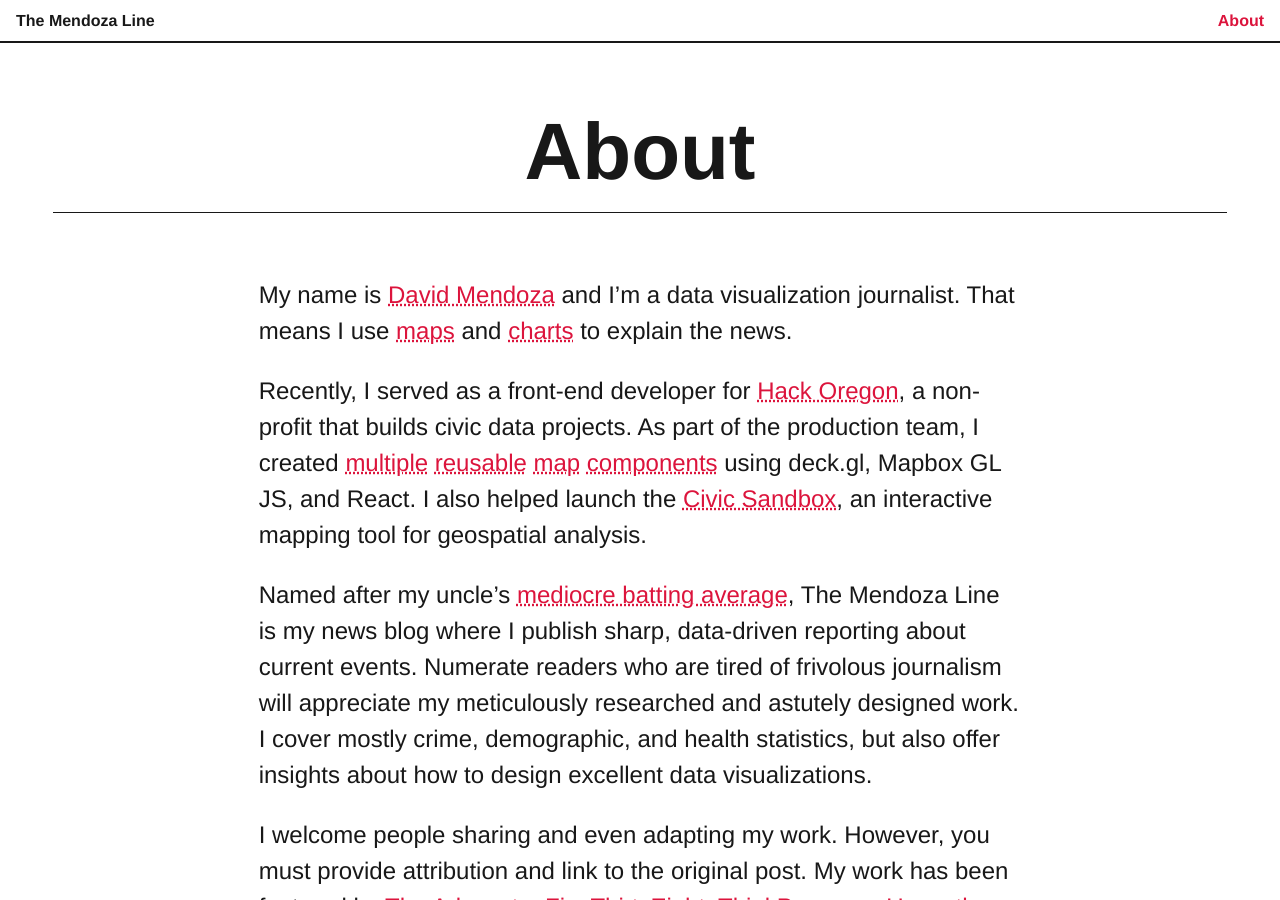
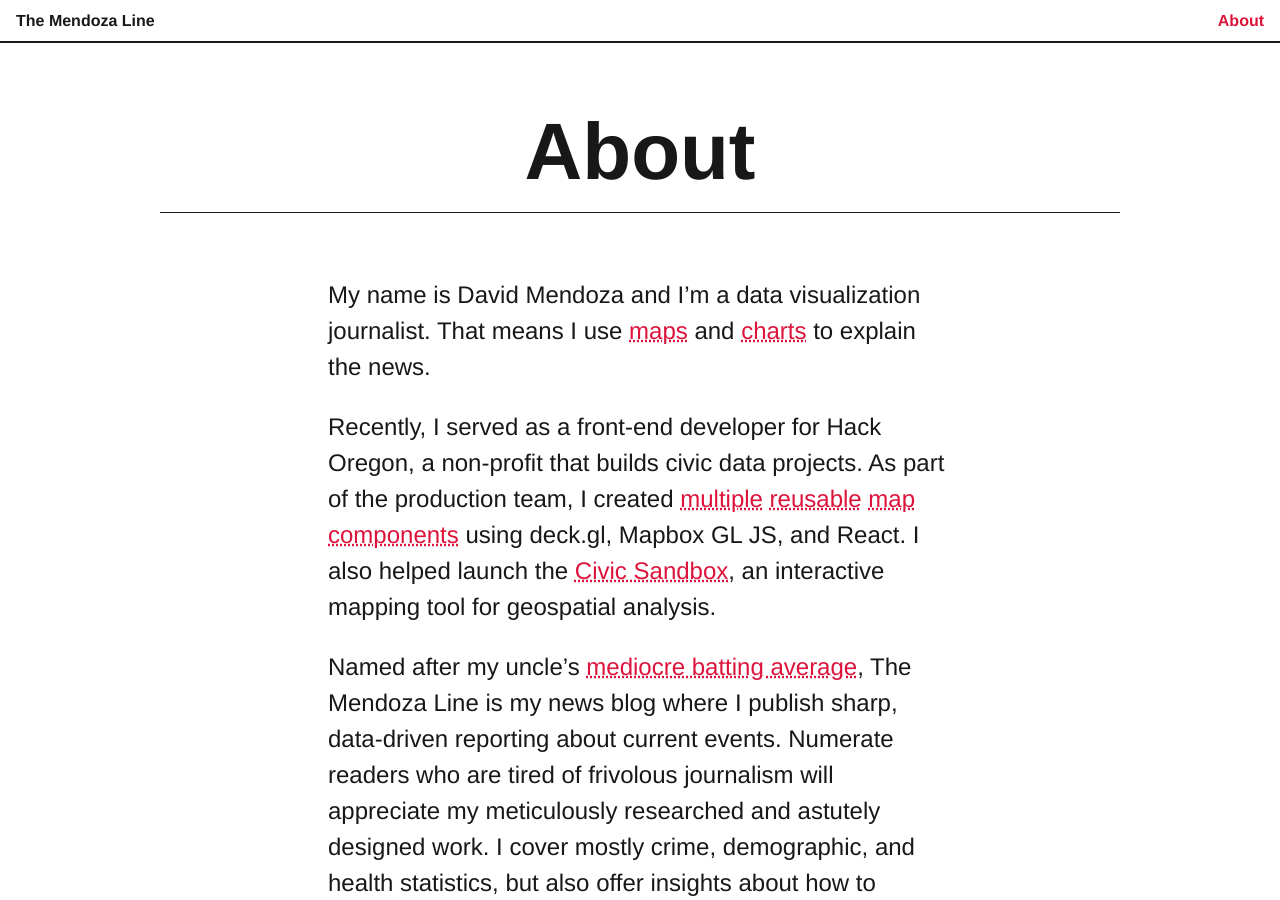
Before and after one commit to mendozaline/mendozaline.github.io, a Jekyll site: the page built from about.md, in a window 1280 px wide and 900 px high. Built offline with Jekyll 4.4.1, drawn with Linux system fonts in a browser that asks for light colours; comment, search, counter and statistics services are not loaded; part of the change alters nothing that is shown.

```diff
--- a/_layouts/page.html
+++ b/_layouts/page.html
@@ -1,7 +1,7 @@
 ---
 layout: default
 ---
-<article class="col-11 mx-auto">
+<article class="col-9 mx-auto">
   <header>
     <h1 class="h0 mx-auto text-center">{{ page.title }}</h1>
   </header>
--- a/about.md
+++ b/about.md
@@ -3,9 +3,9 @@ layout: page
 title: About
 permalink: /about/
 ---
-My name is [David Mendoza](https://twitter.com/sen_mendoza/) and I’m a data visualization journalist. That means I use [maps](https://mic.com/articles/121326/evolution-of-same-sex-marriage-in-america) and [charts](https://mic.com/articles/122955/evolution-of-marijuana-legalization-in-america) to explain the news.
+My name is David Mendoza and I’m a data visualization journalist. That means I use [maps](https://mic.com/articles/121326/evolution-of-same-sex-marriage-in-america) and [charts](https://mic.com/articles/122955/evolution-of-marijuana-legalization-in-america) to explain the news.
 
-Recently, I served as a front-end developer for [Hack Oregon](https://www.hackoregon.org/), a non-profit that builds civic data projects. As part of the production team, I created [multiple](https://hackoregon.github.io/civic/iframe.html?selectedKind=PathMap&selectedStory=With%20tooltip) [reusable](https://hackoregon.github.io/civic/iframe.html?selectedKind=IconMap&selectedStory=With%20tooltip) [map](https://hackoregon.github.io/civic/iframe.html?selectedKind=ScatterPlotMap&selectedStory=With%20tooltip) [components](https://hackoregon.github.io/civic/iframe.html?selectedKind=ScreenGridMap&selectedStory=Simple%20usage) using deck.gl, Mapbox GL JS, and React. I also helped launch the [Civic Sandbox](http://civicplatform.org/sandbox), an interactive mapping tool for geospatial analysis.
+Recently, I served as a front-end developer for Hack Oregon, a non-profit that builds civic data projects. As part of the production team, I created [multiple](https://hackoregon.github.io/civic/iframe.html?selectedKind=PathMap&selectedStory=With%20tooltip) [reusable](https://hackoregon.github.io/civic/iframe.html?selectedKind=IconMap&selectedStory=With%20tooltip) [map](https://hackoregon.github.io/civic/iframe.html?selectedKind=ScatterPlotMap&selectedStory=With%20tooltip) [components](https://hackoregon.github.io/civic/iframe.html?selectedKind=ScreenGridMap&selectedStory=Simple%20usage) using deck.gl, Mapbox GL JS, and React. I also helped launch the [Civic Sandbox](http://civicplatform.org/sandbox), an interactive mapping tool for geospatial analysis.
 
 Named after my uncle’s [mediocre batting average](https://www.mlb.com/cut4/how-did-the-mendoza-line-become-an-mlb-term/c-277392972), The Mendoza Line is my news blog where I publish sharp, data-driven reporting about current events. Numerate readers who are tired of frivolous journalism will appreciate my meticulously researched and astutely designed work. I cover mostly crime, demographic, and health statistics, but also offer insights about how to design excellent data visualizations.
 
```
